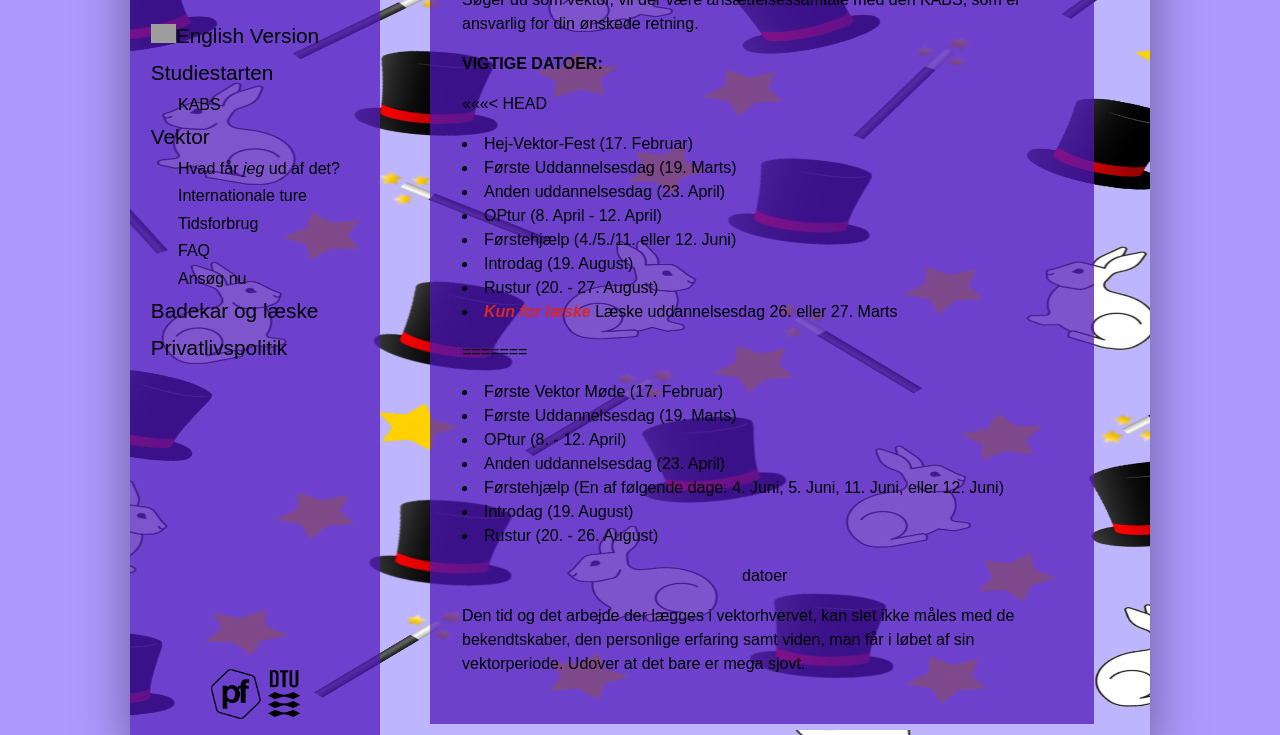
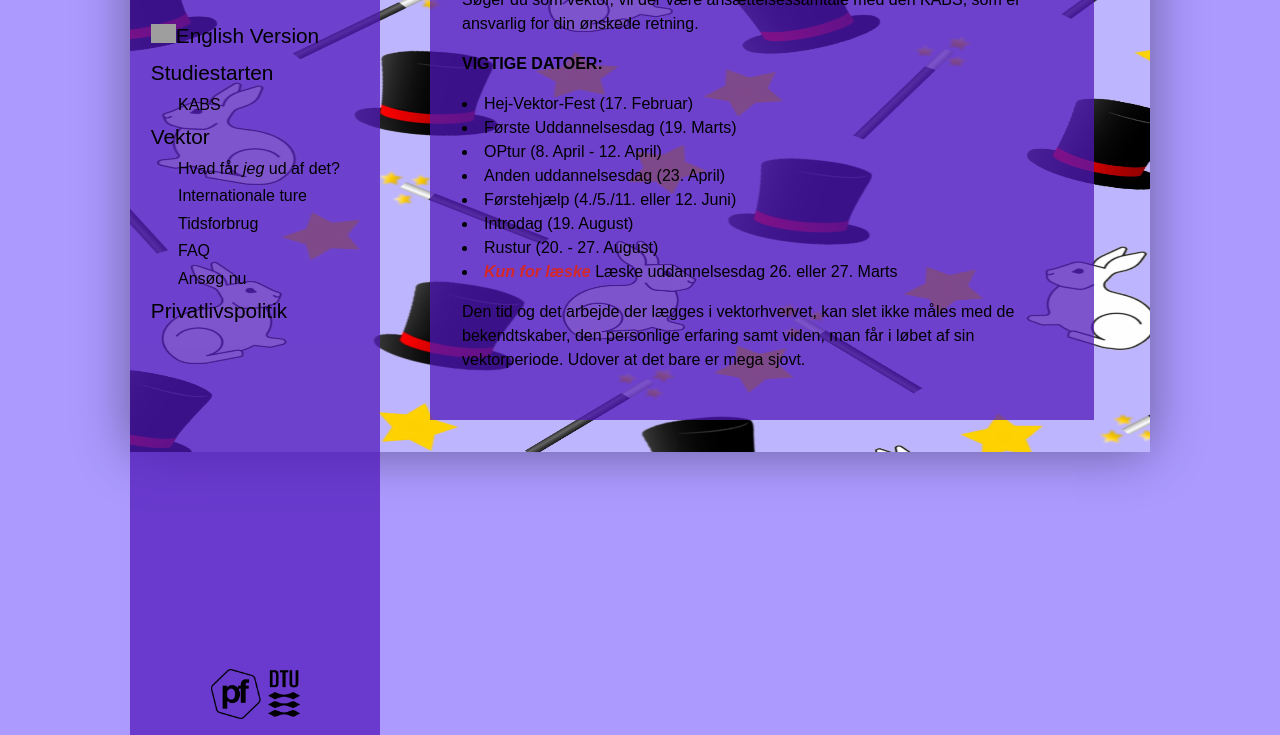
Before and after one commit to KABSDTU/kabsdtu.github.io, a Jekyll site: the page built from tidsforbrug.md, in a window 1280 px wide and 900 px high, scrolled down 905 px, cut to the strip 165-900 px from the top of the window. Built offline with Jekyll 4.4.1, drawn with Linux system fonts in a browser that asks for light colours; some web fonts are replaced; grey boxes are pictures that could not be loaded.

Commit message:
Fixed google

```diff
--- a/_layouts/default.html
+++ b/_layouts/default.html
@@ -17,7 +17,7 @@
     <meta charset="utf-8" />
     <meta http-equiv="X-UA-Compatible" content="IE=edge,chrome=1" />
     <title>Bliv Awesome! - {{ page.title }}</title>
-    <meta name="description" content="FarmerKABS søger vektorer, er det dig?" />
+    <meta name="description" content="MagicKABS søger vektorer, er det dig?" />
     <meta name="viewport" content="width=device-width, initial-scale=1" />
     <!-- Link til billede på Facebook forhåndsvisning -->
     <meta property="og:title" content="Blivawesome" />
@@ -157,8 +157,8 @@
                             <ul>
                                 <li><a href="/ansog-som-hyttebums.html">Ansøg nu</a></li>
                             </ul>
-                        </li>-->
-                        <li><a href="/badekar.html">Badekar og læske</a></li>
+                        </li>
+                        <li><a href="/badekar.html">Badekar og læske</a></li>-->
                         <li><a href="/privatlivspolitik.html">Privatlivspolitik</a></li>
                     </ul>
                 </nav>
--- a/_layouts/en.html
+++ b/_layouts/en.html
@@ -29,7 +29,7 @@
     <meta property="og:type" content="website" />
     <meta property="og:image" content="https://blivawesome.dk/static/img/kabsBanner.png" />
     <meta property="og:url" content="https://blivawesome.dk/" />
-    <meta property="og:description" content="WesternKABS are searching for Vectors" />
+    <meta property="og:description" content="MagicKABS are searching for Vectors" />
 
     <link href="https://fonts.googleapis.com/css?family=Droid+Serif:400,700,400italic" rel="stylesheet" type="text/css" />
 
@@ -173,7 +173,7 @@
                                 <li><a href="/en/ansog-som-hyttebums.html">Apply</a></li>
                             </ul>
                         </li>-->
-                        <li><a href="/en/badekar.html">Bathtub and Beverages</a></li>
+                        <!--<li><a href="/en/badekar.html">Bathtub and Beverages</a></li>-->
                         <li><a href="/en/privatlivspolitik.html">Privacy policy</a></li>
                     </ul>
                 </nav>
--- a/tidsforbrug.md
+++ b/tidsforbrug.md
@@ -23,24 +23,14 @@
 <b>VIGTIGE DATOER:</b>
 </p>
 
-<<<<<<< HEAD
 <li>Hej-Vektor-Fest (17. Februar)</li>
 <li>Første Uddannelsesdag (19. Marts)</li>
+<li>OPtur (8. April - 12. April)</li>
 <li>Anden uddannelsesdag (23. April)</li>
-<li>OPtur (8. April - 12. April)</li>
 <li>Førstehjælp (4./5./11. eller 12. Juni)</li>
 <li>Introdag (19. August) </li>
 <li>Rustur (20. - 27. August)</li>
 <li><a style="font-style: italic;">Kun for læske </a>Læske uddannelsesdag 26. eller 27. Marts</li>
-=======
-<li>Første Vektor Møde (17. Februar)</li>
-<li>Første Uddannelsesdag (19. Marts)</li>
-<li>OPtur (8. - 12. April)</li>
-<li>Anden uddannelsesdag (23. April)</li>
-<li>Førstehjælp (En af følgende dage: 4. Juni, 5. Juni, 11. Juni, eller 12. Juni)</li>
-<li>Introdag (19. August) </li>
-<li>Rustur (20. - 26. August)</li>
->>>>>>> datoer
 
 <p>
 Den tid og det arbejde der lægges i vektorhvervet, kan slet ikke måles med de bekendtskaber, den personlige erfaring samt viden, man får i løbet af sin vektorperiode. Udover at det bare er mega sjovt.
```
